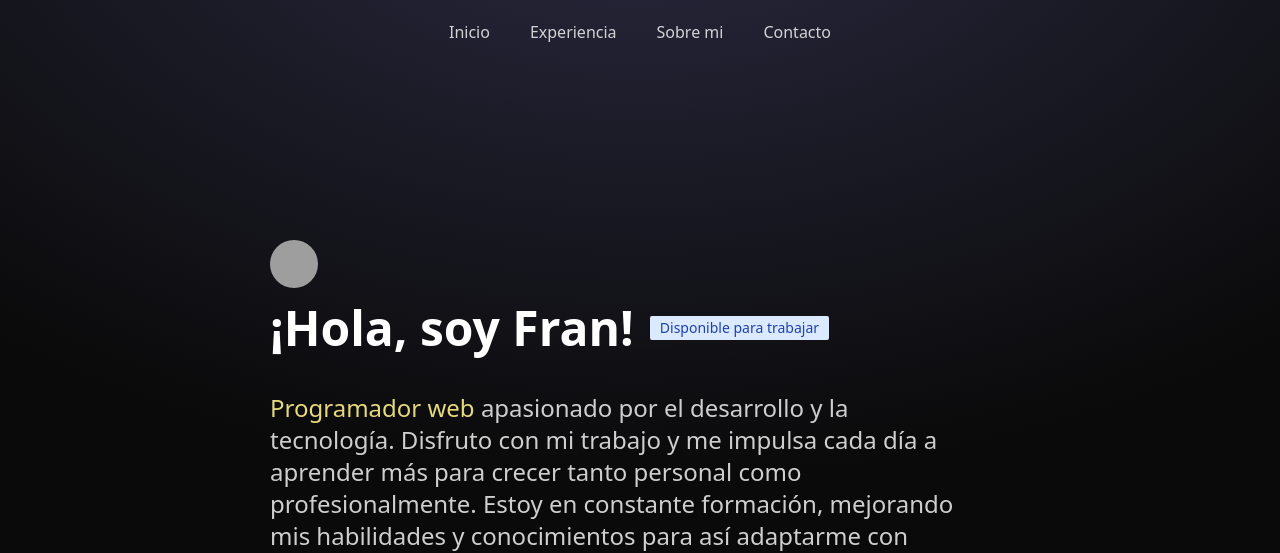
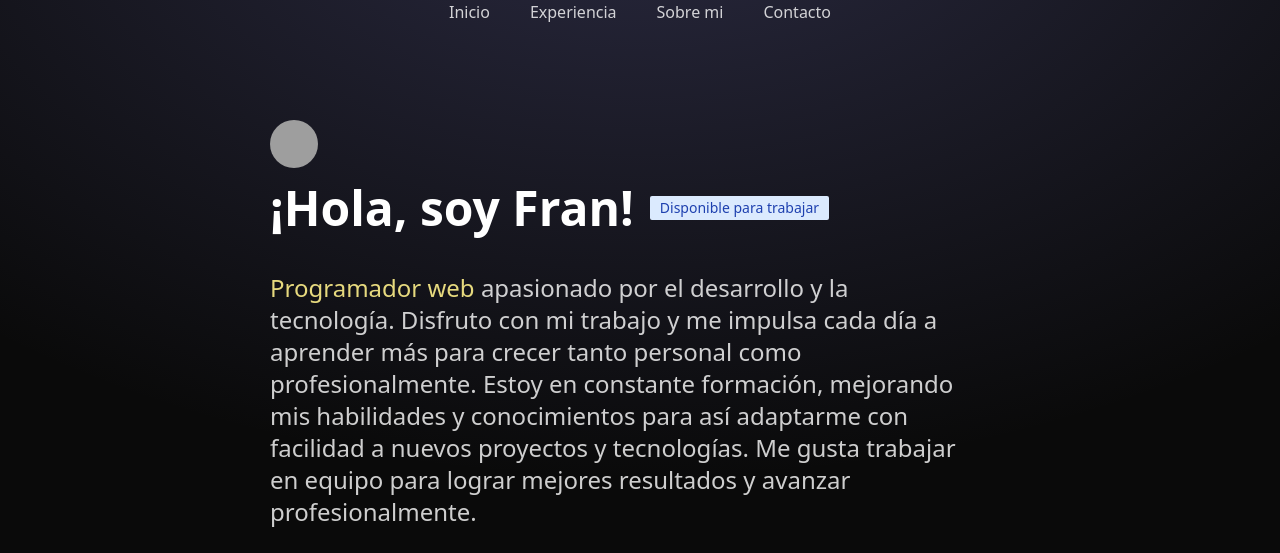
Before and after one commit to reyesfr24/portfolio-dev, an Astro site: page / in a window 1280 px wide. Shown: the top 553 px of the page. Built offline with nearby package versions, Linux system fonts and the light colour scheme; Astro itself is replaced by a stand-in of ours; grey boxes are pictures that could not be loaded.

Commit message:
añade detalles esteticos

```diff
--- a/src/components/Header.astro
+++ b/src/components/Header.astro
@@ -1,4 +1,4 @@
-<header class="flex justify-center items-center py-5 w-full xl:w-[1120px] mx-auto">
+<header class="flex justify-center items-center py- w-full xl:w-[1120px] mx-auto">
     <nav class="flex flex-row gap-x-10 opacity-80">
         <a href=#top">Inicio</a>
         <a href="#experiencia">Experiencia</a>
--- a/src/layouts/Layout.astro
+++ b/src/layouts/Layout.astro
@@ -22,7 +22,7 @@ const { description,title } = Astro.props;
 		<title>{title}</title>
 	</head>
 	<!-- Reemplazado "w-scren" por "w-full en el div para que no se desborde horizontalmente el body" -->
-	<body>
+	<body class="bg-neutral-950">
 		<div class="absolute top-0 z-[-2] h-screen w-full bg-neutral-950 bg-[radial-gradient(ellipse_80%_80%_at_50%_-20%,rgba(120,119,198,0.3),rgba(255,255,255,0))]"></div>
 		<Header />
 		<slot />
--- a/src/pages/index.astro
+++ b/src/pages/index.astro
@@ -16,7 +16,7 @@ import SplitText from '../components/SplitText.jsx';
 	description="Desarrollador web apasionado por el desarrollo y la tecnología"
 >
 	<main class="px-4">
-		<SectionContainer class="py-44 pb-24">
+		<SectionContainer class="py-24 pb-24">
 			<img
 				class="rounded-full size-12 mb-4"
 				src="../../public/profile.webp"
```
